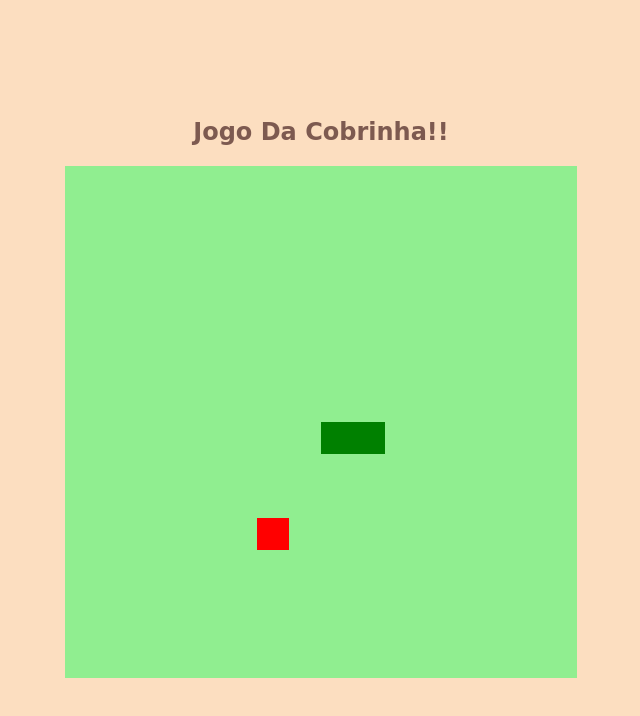
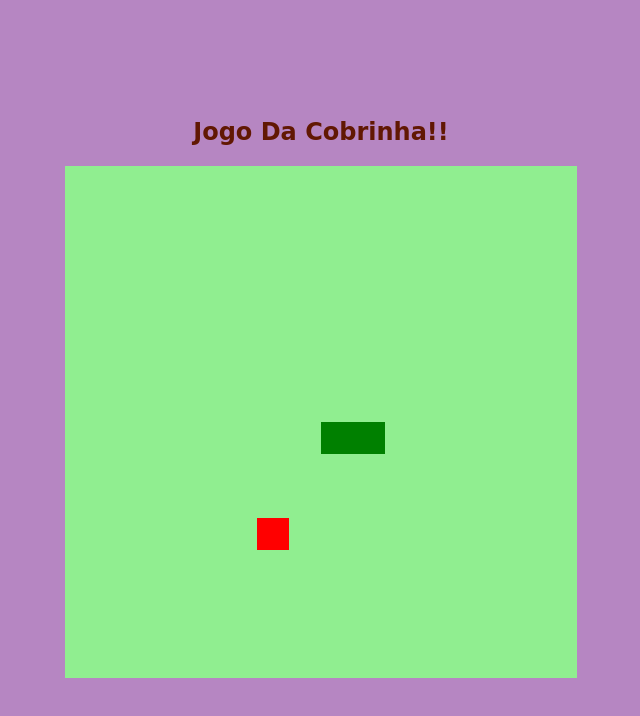
Before and after one commit to Charles726/Projeto-Jogo-da-Cobrinha, a plain HTML site: page index.html in a window 1280 px wide. Shown: the whole page, without its empty margins (295-935 px from the left). Drawn offline with Linux system fonts and the light colour scheme.

Commit message:
commit troca de cores

```diff
--- a/style.css
+++ b/style.css
@@ -5,7 +5,7 @@ body {
   flex-direction: column;
   justify-content: center;
   align-items: center;
-  background-color: rgb(252, 222, 192);
-  color: rgb(125, 90, 80);
+  background-color: rgb(182, 134, 194);
+  color: rgb(97, 24, 3);
   font-family: 'Bubblegum Sans', cursive;
 }
```
